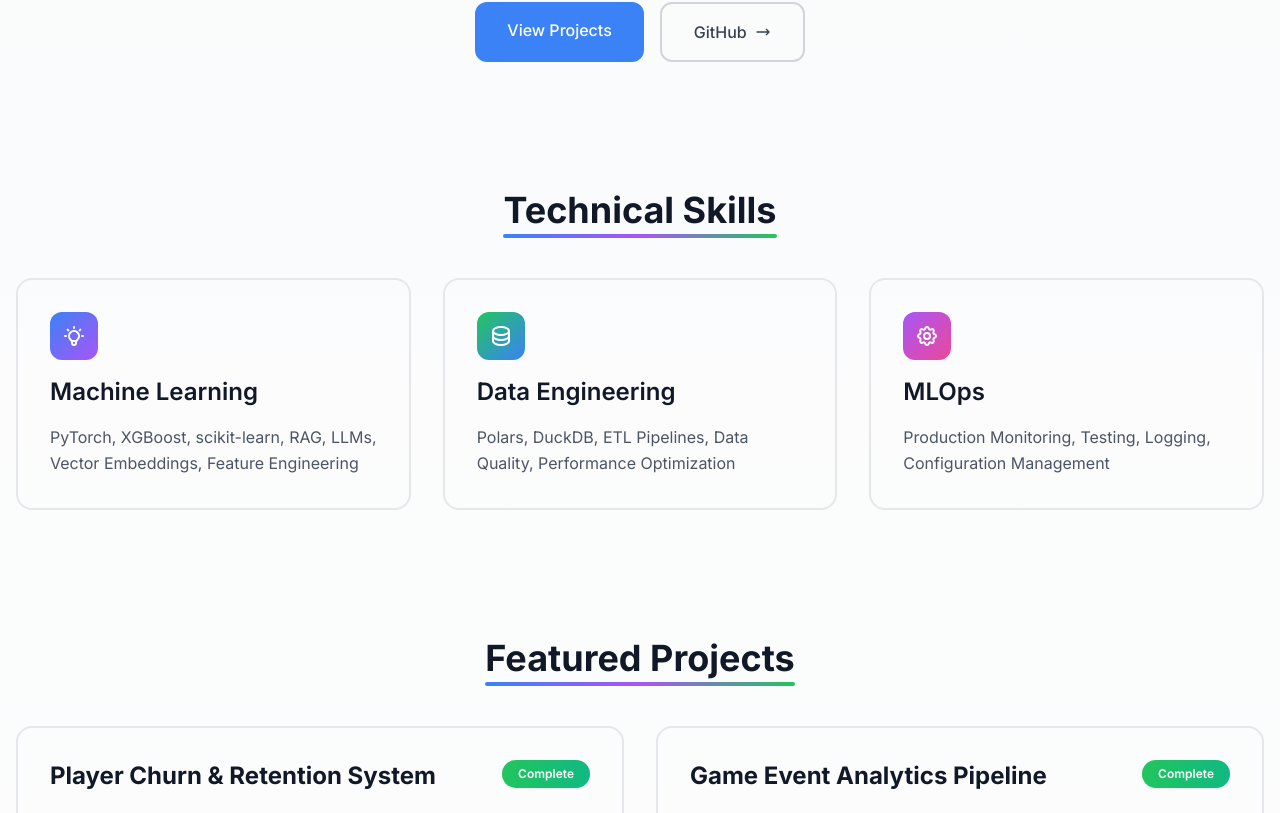
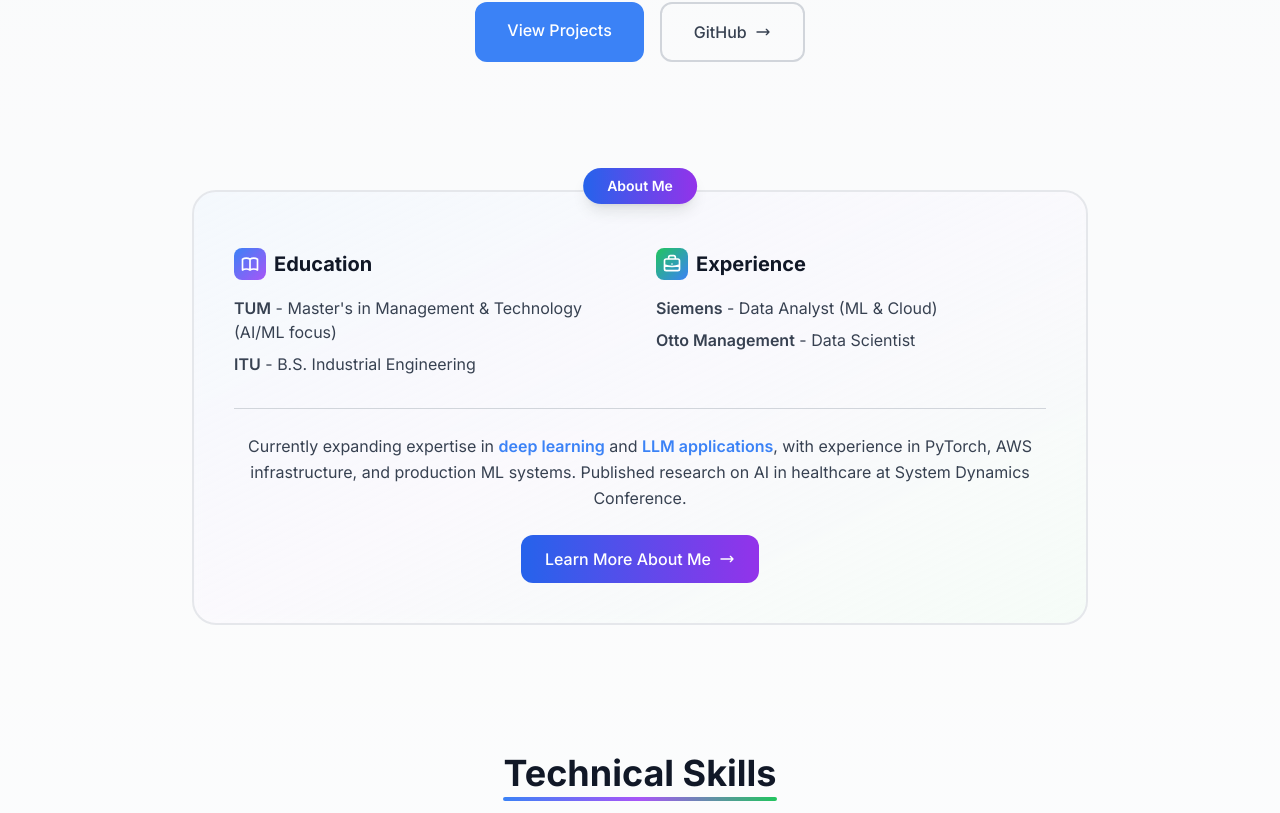
Before and after one commit to ozlem-senel/ml-systems-portfolio, a Next.js app in the folder portfolio-site/: page / in a window 1280 px wide. Shown: the part 496-1309 px from the top of the page. Built offline with nearby package versions, Linux system fonts and the light colour scheme.

Commit message:
Add prominent About Me section between hero and skills on homepage

```diff
--- a/portfolio-site/app/page.tsx
+++ b/portfolio-site/app/page.tsx
@@ -93,6 +93,73 @@ export default function Home() {
         </div>
       </section>
 
+      {/* About Me Section */}
+      <section className="mb-32">
+        <div className="max-w-4xl mx-auto">
+          <div className="relative p-10 rounded-3xl border-2 border-gray-200 dark:border-gray-700 bg-gradient-to-br from-blue-50/50 via-purple-50/30 to-green-50/50 dark:from-gray-800/50 dark:via-gray-800/30 dark:to-gray-800/50 backdrop-blur-sm animate-fade-in">
+            <div className="absolute -top-6 left-1/2 transform -translate-x-1/2">
+              <div className="px-6 py-2 bg-gradient-to-r from-blue-600 to-purple-600 text-white rounded-full text-sm font-semibold shadow-lg">
+                About Me
+              </div>
+            </div>
+
+            <div className="grid md:grid-cols-2 gap-8 mt-4">
+              <div>
+                <h3 className="text-xl font-bold mb-4 flex items-center gap-2">
+                  <span className="w-8 h-8 rounded-lg bg-gradient-to-br from-blue-500 to-purple-500 flex items-center justify-center">
+                    <svg className="w-5 h-5 text-white" fill="none" stroke="currentColor" viewBox="0 0 24 24">
+                      <path strokeLinecap="round" strokeLinejoin="round" strokeWidth={2} d="M12 6.253v13m0-13C10.832 5.477 9.246 5 7.5 5S4.168 5.477 3 6.253v13C4.168 18.477 5.754 18 7.5 18s3.332.477 4.5 1.253m0-13C13.168 5.477 14.754 5 16.5 5c1.747 0 3.332.477 4.5 1.253v13C19.832 18.477 18.247 18 16.5 18c-1.746 0-3.332.477-4.5 1.253" />
+                    </svg>
+                  </span>
+                  Education
+                </h3>
+                <p className="text-gray-700 dark:text-gray-300 mb-2">
+                  <span className="font-semibold">TUM</span> - Master's in Management & Technology (AI/ML focus)
+                </p>
+                <p className="text-gray-700 dark:text-gray-300">
+                  <span className="font-semibold">ITU</span> - B.S. Industrial Engineering
+                </p>
+              </div>
+
+              <div>
+                <h3 className="text-xl font-bold mb-4 flex items-center gap-2">
+                  <span className="w-8 h-8 rounded-lg bg-gradient-to-br from-green-500 to-blue-500 flex items-center justify-center">
+                    <svg className="w-5 h-5 text-white" fill="none" stroke="currentColor" viewBox="0 0 24 24">
+                      <path strokeLinecap="round" strokeLinejoin="round" strokeWidth={2} d="M21 13.255A23.931 23.931 0 0112 15c-3.183 0-6.22-.62-9-1.745M16 6V4a2 2 0 00-2-2h-4a2 2 0 00-2 2v2m4 6h.01M5 20h14a2 2 0 002-2V8a2 2 0 00-2-2H5a2 2 0 00-2 2v10a2 2 0 002 2z" />
+                    </svg>
+                  </span>
+                  Experience
+                </h3>
+                <p className="text-gray-700 dark:text-gray-300 mb-2">
+                  <span className="font-semibold">Siemens</span> - Data Analyst (ML & Cloud)
+                </p>
+                <p className="text-gray-700 dark:text-gray-300">
+                  <span className="font-semibold">Otto Management</span> - Data Scientist
+                </p>
+              </div>
+            </div>
+
+            <div className="mt-8 pt-6 border-t border-gray-300 dark:border-gray-600">
+              <p className="text-gray-700 dark:text-gray-300 text-center mb-6 leading-relaxed">
+                Currently expanding expertise in <span className="font-semibold text-primary">deep learning</span> and <span className="font-semibold text-primary">LLM applications</span>,
+                with experience in PyTorch, AWS infrastructure, and production ML systems. Published research on AI in healthcare at System Dynamics Conference.
+              </p>
+              <div className="flex justify-center">
+                <Link
+                  href="/about"
+                  className="group inline-flex items-center gap-2 px-6 py-3 bg-gradient-to-r from-blue-600 to-purple-600 text-white rounded-xl font-medium hover:shadow-lg transform hover:scale-105 transition-all duration-300"
+                >
+                  Learn More About Me
+                  <svg className="w-4 h-4 transform group-hover:translate-x-1 transition-transform" fill="none" stroke="currentColor" viewBox="0 0 24 24">
+                    <path strokeLinecap="round" strokeLinejoin="round" strokeWidth={2} d="M17 8l4 4m0 0l-4 4m4-4H3" />
+                  </svg>
+                </Link>
+              </div>
+            </div>
+          </div>
+        </div>
+      </section>
+
       {/* Skills Section */}
       <section className="mb-32">
         <h2 className="text-4xl font-bold mb-12 text-center animate-slide-up">
```
